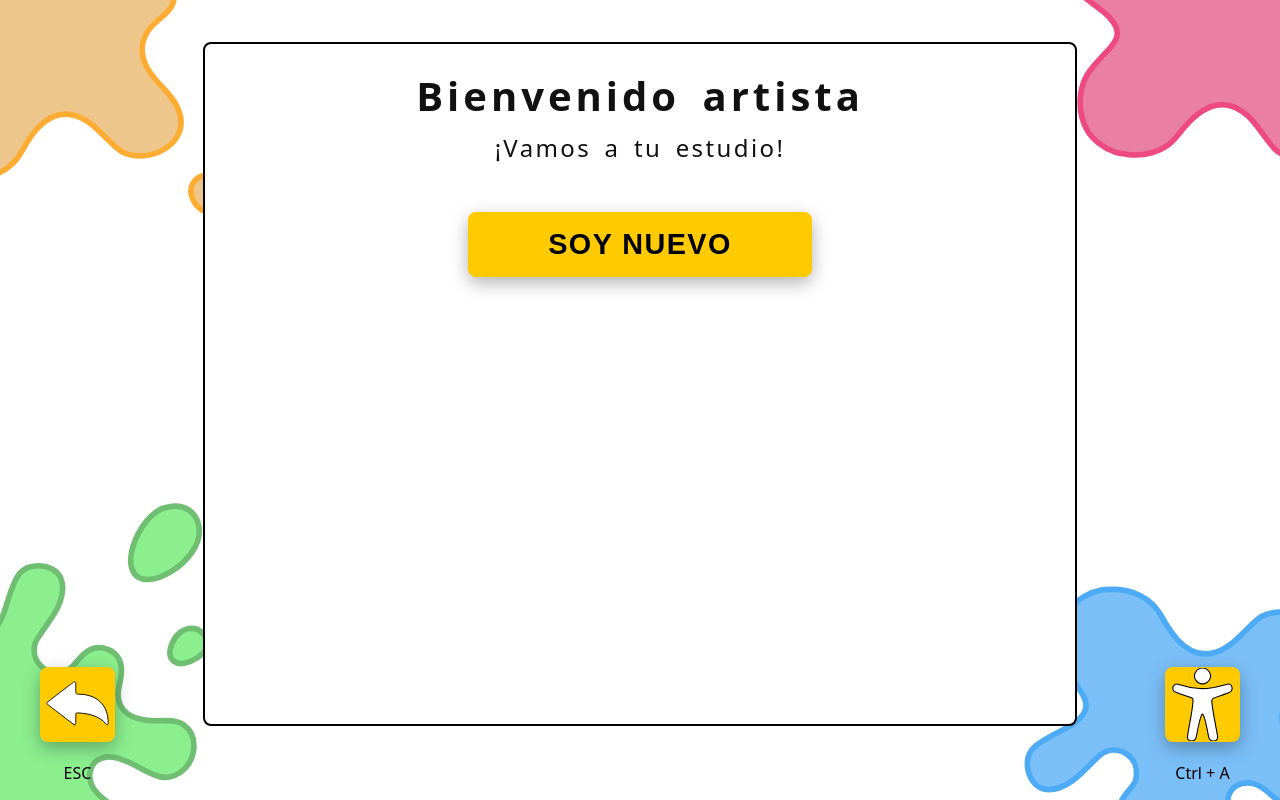
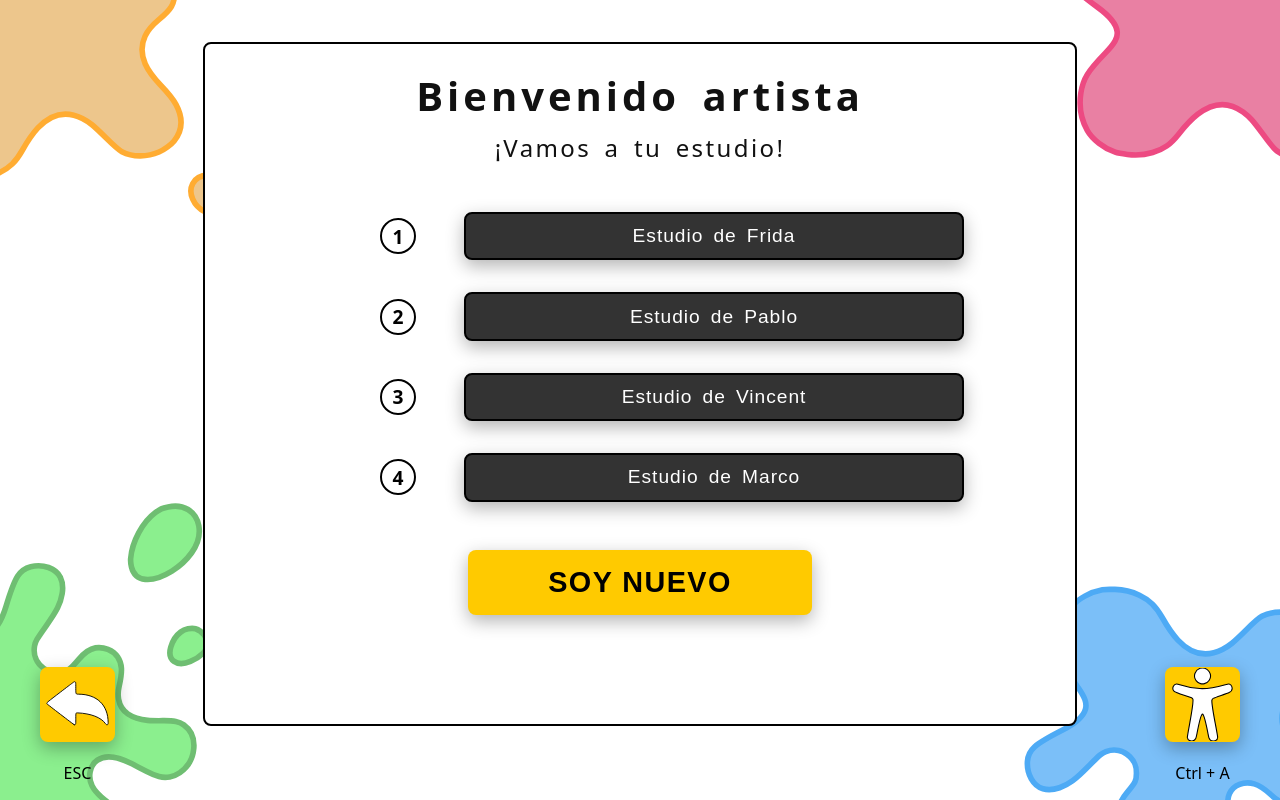
Before and after one commit to MarcoMarquez19/Coloreco, a SvelteKit app: page /seleccionar-estudio in a window 1280 px wide. Built offline with nearby package versions, Linux system fonts and the light colour scheme.

Commit message:
Update (seleccionar estudio). Simulación de artistas en el estudio

```diff
--- a/src/routes/seleccionar-estudio/+page.svelte
+++ b/src/routes/seleccionar-estudio/+page.svelte
@@ -4,16 +4,37 @@
     function crearEstudio() {
         // Lógica para crear un nuevo estudio
     }
+
+    // Simulación de artistas cargados desde la base de datos
+    let artistas = [
+        { nombre: 'Frida', numero: 1 },
+        { nombre: 'Pablo', numero: 2 },
+        { nombre: 'Vincent', numero: 3 },
+        { nombre: 'Marco', numero:4}
+    ];
 </script>
 
 <FondoManchas />
 
-<div class="seleccionar-estudio-contenedor" aria-label="Contenedor para seleccionar el estudio del artista">
+<div class="seleccionar-estudio-contenedor" aria-label="Contenedor para seleccionar el estudio del artista" data-magnificable>
     <h1 data-magnificable>Bienvenido artista</h1>
     <h2 data-magnificable>¡Vamos a tu estudio!</h2>
 
     <div class="estudio-acciones">
-		<button class="boton-nuevo"
+
+            <!-- Contenedor de estudios de artistas -->
+            <div class="estudios-lista" aria-label="Lista de estudios de artistas">
+                {#each artistas as artista}
+                    <div class="estudio-item">
+                        <span class="artista-numero" aria-label={`Número de artista: ${artista.numero}`}>{artista.numero}</span>
+                        <button class="boton-estudio" aria-label={`Estudio de ${artista.nombre}`}>
+                            Estudio de {artista.nombre}
+                        </button>
+                    </div>
+                {/each}
+            </div>
+
+            <button class="boton-nuevo"
 			aria-label="Crear un nuevo estudio"
 			title="Crea un estudio nuevo"
 			onclick={crearEstudio}
@@ -63,6 +84,7 @@
 	}
 
 	.boton-nuevo {
+        margin-bottom: calc(var(--spacing-base,2rem) * 3);
 		background: var(--fondo-botones, #ffca00);
 		color: var(--icono-color-relleno, black);
 		border: none;
@@ -90,4 +112,74 @@
 		background: var(--fondo-botones-hover, #d1a700);
 		outline-offset: 7px;
 	}
+
+    /* Estilos para la lista de estudios de artistas */
+    .estudios-lista {
+        padding-left: calc(var(--spacing-base,2rem) * 4);
+        margin-top: calc(var(--spacing-base,2rem) * 3);
+        margin-bottom: calc(var(--spacing-base,2rem) * 3);
+        display: flex;
+        flex-direction: column;
+        gap: calc(var(--spacing-base,2rem) * 2);
+        align-items: center;
+    }
+
+    .estudio-item {
+        display: flex;
+        align-items: center;
+        gap: calc(var(--spacing-base,2rem) * 3);
+    }
+
+    .boton-estudio {
+        min-width: 500px;
+		background: var(--fondo-botones, #333333);
+		color: var(--icono-color-relleno, white);
+        border: 2px solid var(--icono-color-borde, #000000);
+        border-radius: 8px;
+        padding: 0.7rem 5.5rem;
+        font-size: calc(var(--font-size-base,2rem)*1.2);
+        font-weight: 500;
+        letter-spacing: 0.05em;
+        word-spacing: 0.2em;
+        cursor: pointer;
+        box-shadow: var(--sombra-botones, 0 6px 18px rgba(0, 0, 0, 0.3));
+        transition: background 120ms;
+    }
+
+    .boton-estudio:hover{
+        background: var(--fondo-botones-hover, #9b978a);
+    }
+    .boton-estudio:focus {
+		outline: var(--borde-botones, 4px solid #000000);
+		background: var(--fondo-botones-hover, #9b978a);
+		outline-offset: 7px;
+        transform: translateY(-2px);
+    }
+
+    .artista-numero {
+        display: flex;
+        align-items: center;
+        justify-content: center;
+        width: 2rem;
+        height: 2rem;
+		background: var(--fondo-botones, white);
+		color: var(--icono-color-relleno, black);
+        border: 2px solid var(--icono-color-borde, #000000);
+        border-radius: 50%;
+        font-size: calc(var(--font-size-base,2rem)*1.2);
+        font-weight: 600;
+    }
+
+        /* Efecto hover/focus en el botón para cambiar color del círculo asociado */
+        .estudio-item:hover .artista-numero {
+            background: #ffe0b2; /* naranja suave */
+            color: #d35400;
+            border-color: #d35400;
+        }
+
+        .estudio-item:focus-within .artista-numero {
+            background: #c8f7c5; /* verde suave */
+            color: #229954;
+            border-color: #229954;
+        }
 </style>
```
